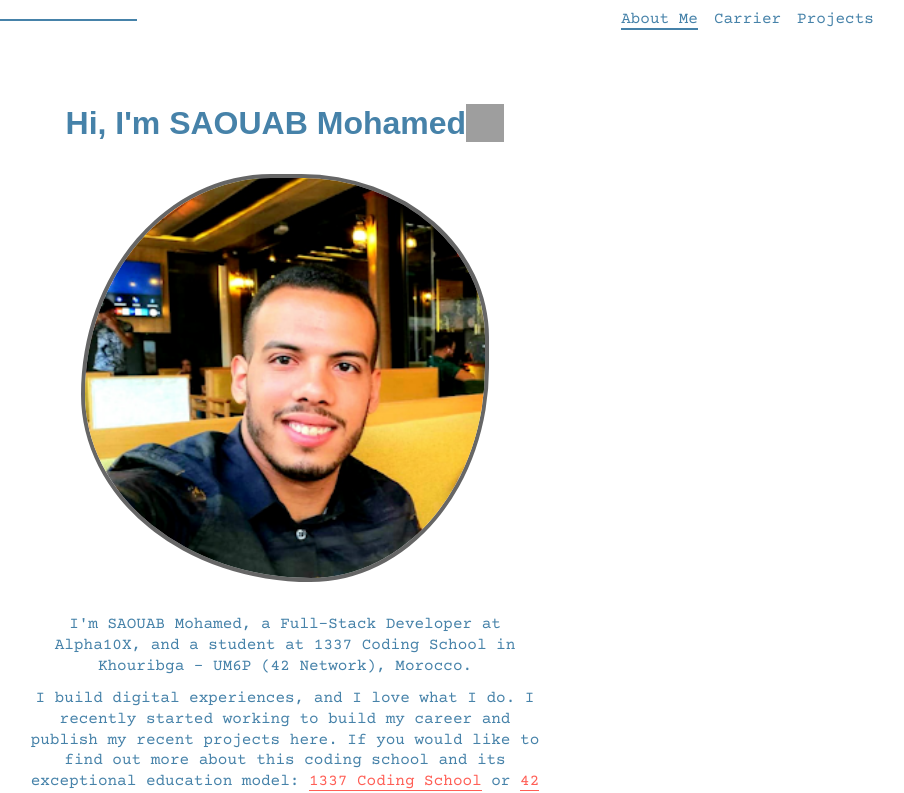
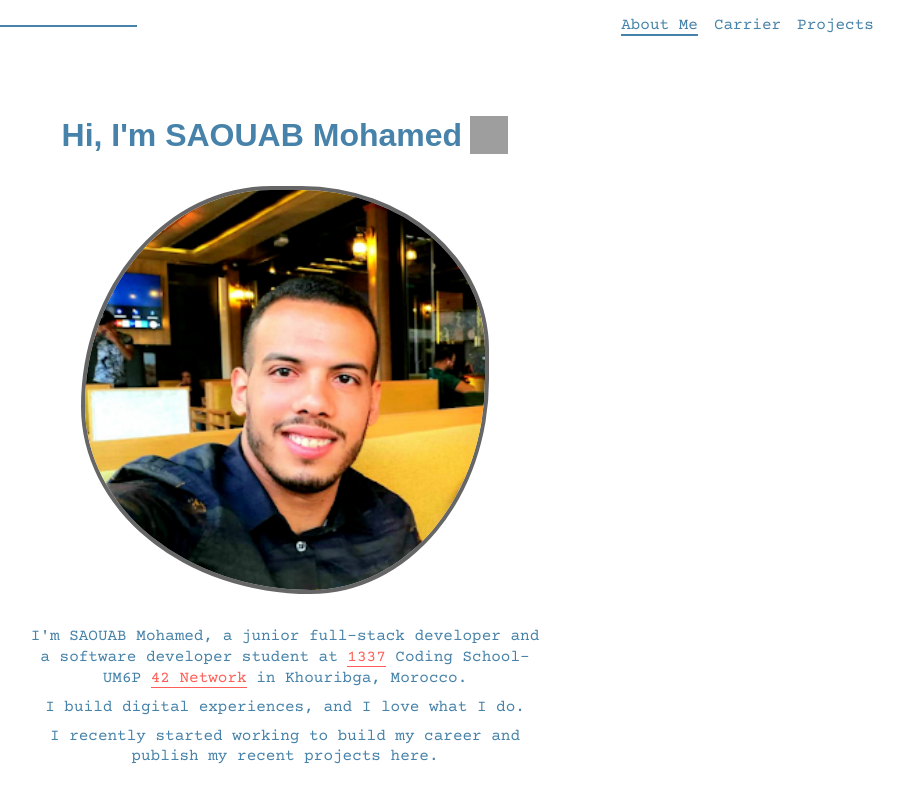
Before and after one commit to msaouab/Portfolio, a React (Vite) app: page / in a window 1280 px wide. Shown: the top 793 px of the page, without its empty margins (355-1259 px from the left). Built offline with nearby package versions, Linux system fonts and the light colour scheme; grey boxes are pictures that could not be loaded; a web font is replaced by a local one.

Commit message:
feat: profile style

```diff
--- a/src/App.tsx
+++ b/src/App.tsx
@@ -8,29 +8,14 @@ import Projects from "./pages/Projects";
 import Carrier from "./pages/Carrier";
 
 const RoutesContainer = styled.div`
-	display: grid;
-	grid-template-rows: 5vh auto 5vh;
-	align-items: center;
+	display: flex;
+	flex-direction: column;
+	justify-content: space-between;
 	height: 100dvh;
-	gap: 2rem;
-	& > header {
-		padding: 0;
-		margin: 0;
-	}
-	& > main {
-		padding-top: 2rem;
-	}
-	& > footer {
-		padding-bottom: 1rem;
-	}
-	@media (max-width: 1000px) {
-		& > footer {
-		}
-	}
-	@media (max-width: 500px) {
-		& > footer {
-			margin-top: 4rem !important;
-		}
+	gap: 4rem;
+
+	@media (max-width: 768px) {
+		gap: 1rem;
 	}
 `;
 
--- a/src/components/Footer.tsx
+++ b/src/components/Footer.tsx
@@ -14,6 +14,7 @@ const BottomNav = styled.div`
 	justify-content: space-between;
 	gap: 5rem;
 	margin-left: 5%;
+	margin-bottom: 1rem;
 	& > .Points {
 		display: flex;
 		gap: 0.5rem;
@@ -80,10 +81,11 @@ const BottomNav = styled.div`
 		justify-content: center;
 		align-items: center;
 		margin: 0;
-		padding: 0 2rem;
+		margin-bottom: 1rem;
 		& > .footer {
 			& > .copyright {
 				flex-direction: column;
+				padding: 1rem 0 0 0;
 			}
 		}
 	}
--- a/src/components/TextProfile.tsx
+++ b/src/components/TextProfile.tsx
@@ -6,7 +6,7 @@ const TextContainer = styled.article`
 	text-align: center;
 	display: flex;
 	flex-direction: column;
-	gap: 0.7rem;
+	gap: 0.5rem;
 	line-height: 1.3rem;
 	& > p {
 		& > a {
@@ -24,30 +24,29 @@ const TextProfile = () => {
 	return (
 		<TextContainer>
 			<p>
-				I'm SAOUAB Mohamed, a Full-Stack Developer at Alpha10X, and a
-				student at 1337 Coding School in Khouribga - UM6P (42 Network),
-				Morocco.
-			</p>
-			<p>I build digital experiences, and I love what I do.
-				I recently started working to build my career and publish my
-				recent projects here. If you would like to find out more about
-				this coding school and its exceptional education model:{" "}
+				I'm SAOUAB Mohamed, a junior full-stack developer and a software
+				developer student at{" "}
 				<a
 					href="https://1337.ma/en/"
 					target="_blank"
 					rel="noopener noreferrer"
 				>
-					1337 Coding School
+					1337
 				</a>{" "}
-				or{" "}
+				Coding School- UM6P{" "}
 				<a
-					href="https://42.fr/en/homepage/"
+					href="https://www.42network.org/"
 					target="_blank"
 					rel="noopener noreferrer"
 				>
-					42 School
-				</a>
-				.
+					42 Network
+				</a>{" "}
+				in Khouribga, Morocco.
+			</p>
+			<p>I build digital experiences, and I love what I do.</p>
+			<p>
+				I recently started working to build my career and publish my
+				recent projects here.
 			</p>
 		</TextContainer>
 	);
--- a/src/pages/Profile.tsx
+++ b/src/pages/Profile.tsx
@@ -14,29 +14,26 @@ const ProfileContainer = styled.main`
 	justify-content: center;
 	gap: 2rem;
 	color: var(--text-color);
-	/* box-sizing: border-box; */
-
-	/* overflow: hidden; */
 	& > h1 {
+		display: flex;
+		justify-content: center;
 		align-items: center;
-		justify-content: center;
-		display: flex;
 		text-align: center;
+		gap: 0.5rem;
 		font-family: var(--font-name);
 		& > img {
 			width: 2.4rem;
 			height: 2.4rem;
-			/* margin-left: 0.5rem; */
 		}
 		@media (max-width: 768px) {
 			font-size: 1.5rem;
 		}
 		@media (max-width: 400px) {
 			font-size: 1rem;
+			gap: 0.2rem;
 			& > img {
 				width: 1.5rem;
 				height: 1.5rem;
-				margin-left: 0.5rem;
 			}
 		}
 	}
```
